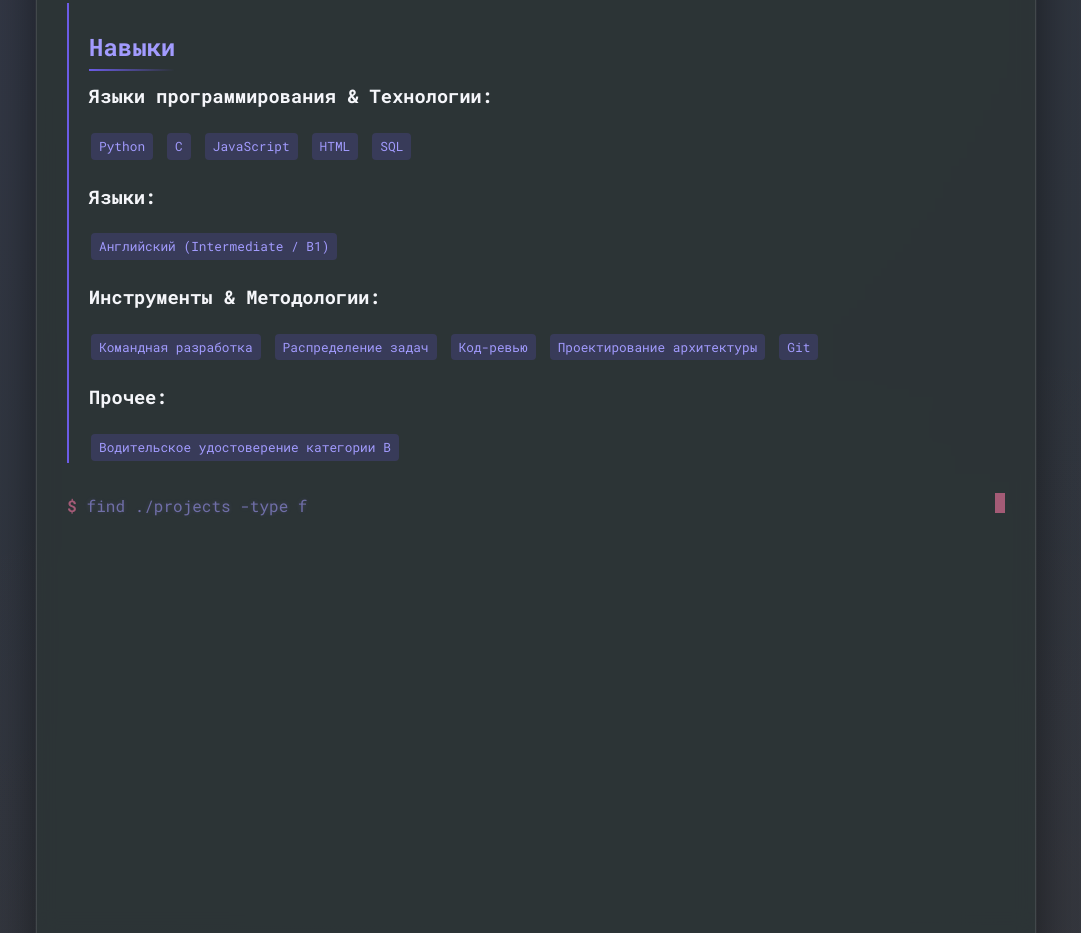
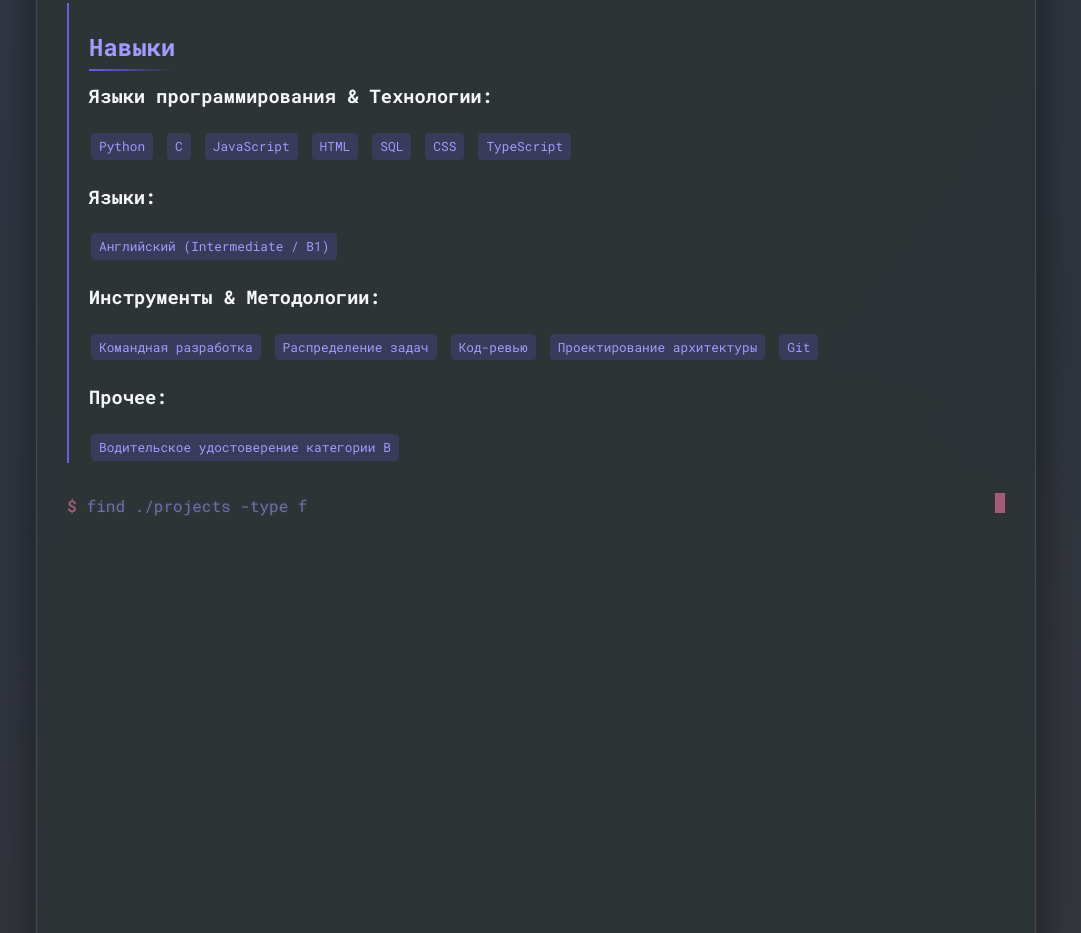
Before and after one commit to KOTorCAT/resume-website.github.io, a plain HTML site: page index.html in a window 1280 px wide. Shown: the part 1548-2481 px from the top of the page, without its empty margins (104-1185 px from the left). Drawn offline with Linux system fonts and the light colour scheme.

Commit message:
Update index.html

```diff
--- a/index.html
+++ b/index.html
@@ -631,6 +631,8 @@
                     <span class="tag">JavaScript</span>
                     <span class="tag">HTML</span>
                     <span class="tag">SQL</span>
+                    <span class="tag">CSS</span>
+                    <span class="tag">TypeScript</span>
                 </div>
 
                 <h3>Языки:</h3>
```
